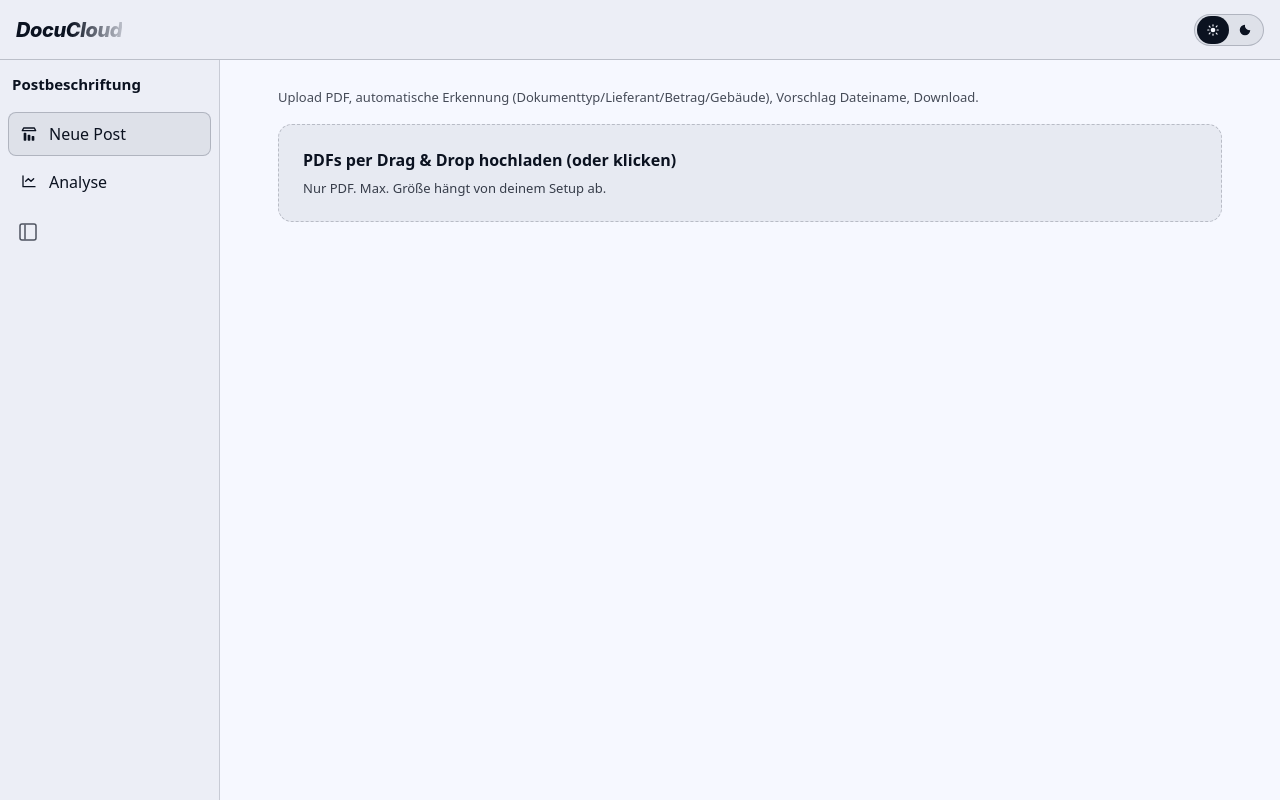
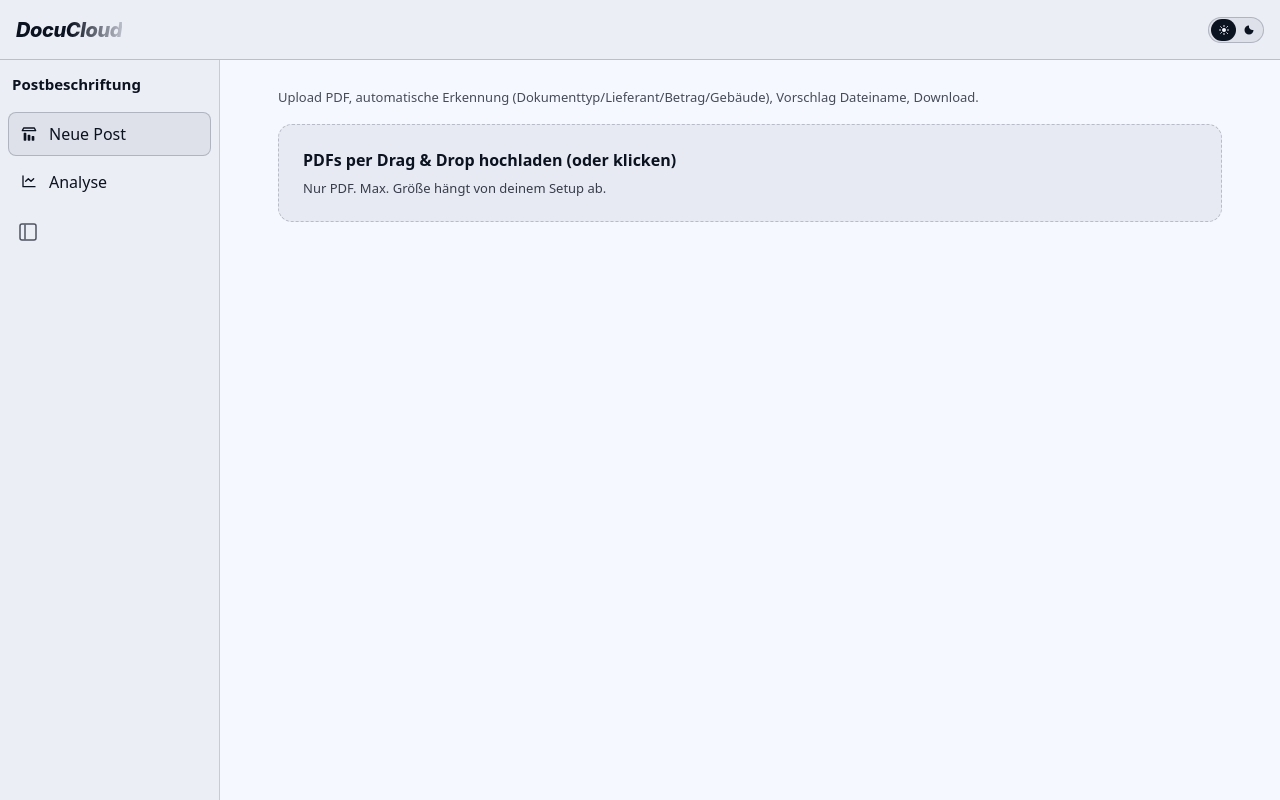
Before and after one commit to pohlandnicos/postbeschriftung, a Next.js app in the folder apps/web/: page / in a window 1280 px wide. Built offline with nearby package versions, Linux system fonts and the light colour scheme.

Commit message:
Make theme switch smaller and more elegant

```diff
--- a/apps/web/app/components/ThemeSwitch.tsx
+++ b/apps/web/app/components/ThemeSwitch.tsx
@@ -16,8 +16,8 @@ export function ThemeSwitch({
         border: '1px solid var(--border)',
         borderRadius: 999,
         padding: 2,
-        width: 70,
-        height: 32
+        width: 56,
+        height: 26
       }}
     >
       <button
@@ -33,12 +33,12 @@ export function ThemeSwitch({
           display: 'flex',
           alignItems: 'center',
           justifyContent: 'center',
-          width: 32,
-          height: 28,
+          width: 26,
+          height: 22,
           transition: 'all 0.15s ease'
         }}
       >
-        <svg width="14" height="14" viewBox="0 0 24 24" fill="none" xmlns="http://www.w3.org/2000/svg">
+        <svg width="12" height="12" viewBox="0 0 24 24" fill="none" xmlns="http://www.w3.org/2000/svg">
           <circle cx="12" cy="12" r="4" fill="currentColor" />
           <path
             d="M12 5V3M12 21v-2M5 12H3M21 12h-2M7 7L5.5 5.5M19 19l-1.5-1.5M7 17l-1.5 1.5M19 5l-1.5 1.5"
@@ -62,12 +62,12 @@ export function ThemeSwitch({
           display: 'flex',
           alignItems: 'center',
           justifyContent: 'center',
-          width: 32,
-          height: 28,
+          width: 26,
+          height: 22,
           transition: 'all 0.15s ease'
         }}
       >
-        <svg width="14" height="14" viewBox="0 0 24 24" fill="none" xmlns="http://www.w3.org/2000/svg">
+        <svg width="12" height="12" viewBox="0 0 24 24" fill="none" xmlns="http://www.w3.org/2000/svg">
           <path
             d="M12 3a7.5 7.5 0 0 0 9 9 9 9 0 1 1-9-9z"
             fill="currentColor"
```
